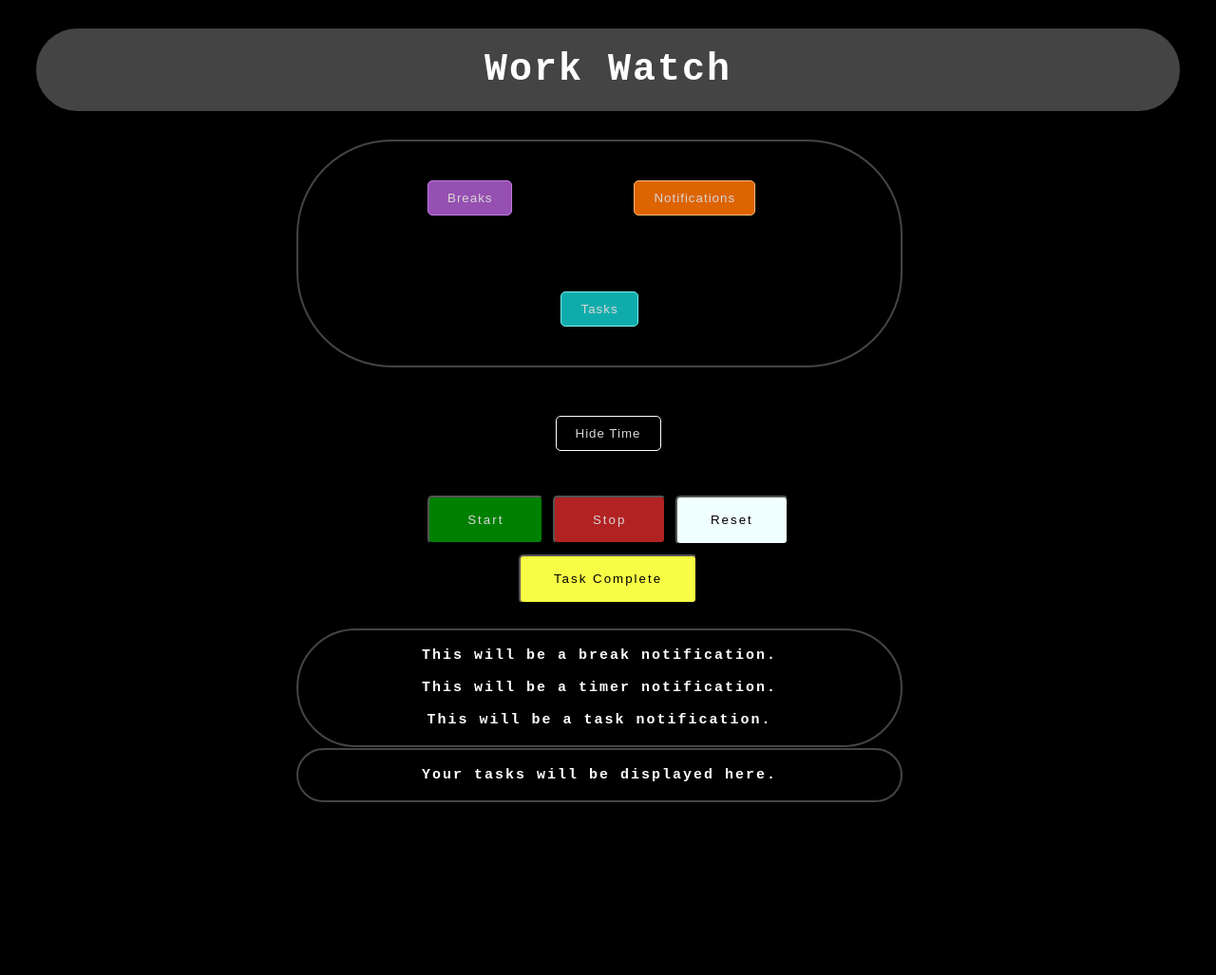
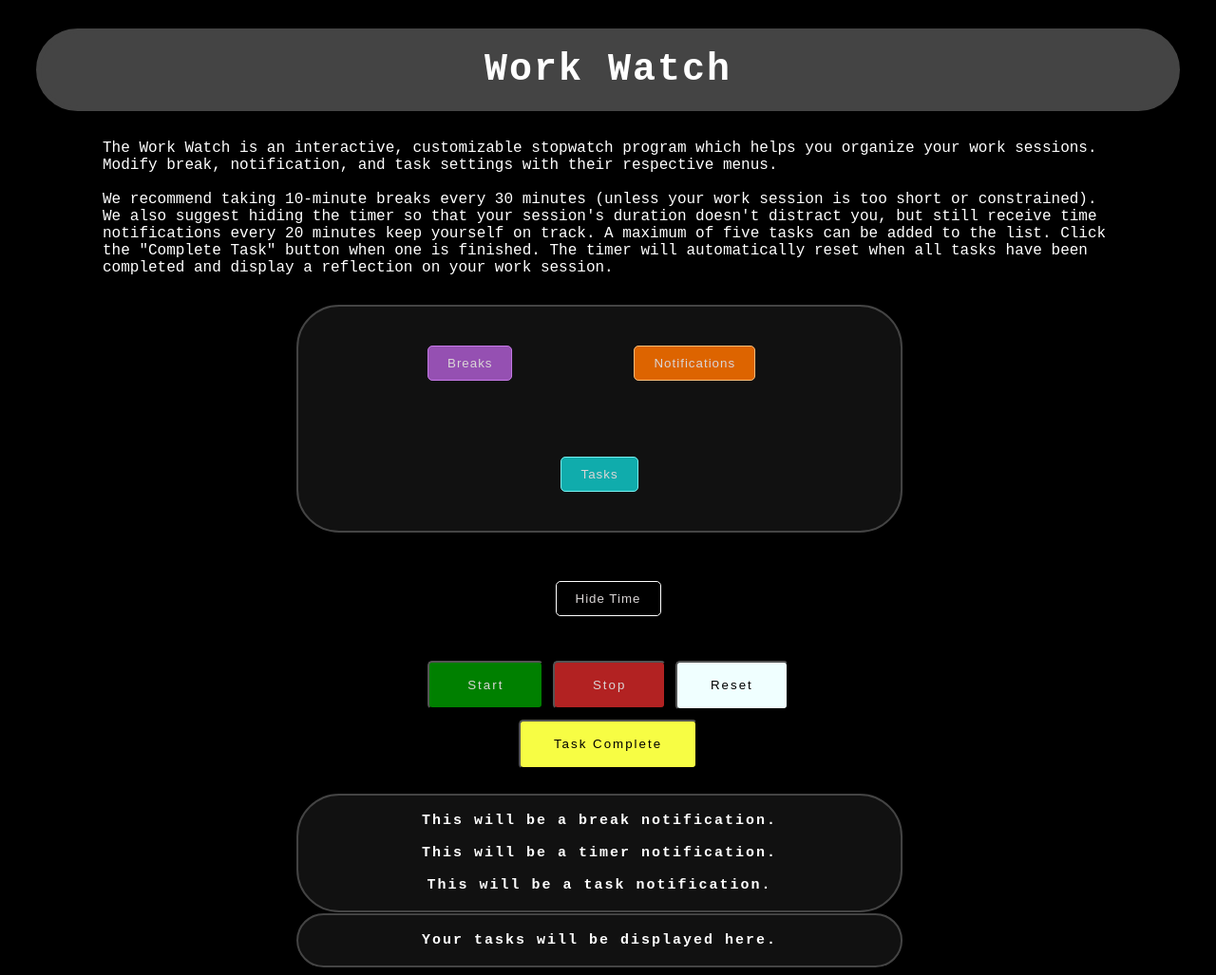
Before and after one commit to jagermi3ster/theworkwatch, a Jekyll site: the page built from _posts/2022-10-28-workwatchbeta.md, in a window 1280 px wide. Shown: the whole page at 95% size. Built offline with Jekyll 4.4.1, drawn with Linux system fonts in a browser that asks for light colours; before the commit the page ends 900 px from its top, so only the background shows below that; some of the changed lines change nothing that is shown.

Commit message:
nearbetafinal

```diff
--- a/_posts/2022-10-28-workwatchbeta.md
+++ b/_posts/2022-10-28-workwatchbeta.md
@@ -6,6 +6,7 @@ permalink: /workwatchbeta
 ---
 
 <h3>Work Watch</h3>
+<p style="margin:10px 100px 30px 100px; text-align:left">The Work Watch is an interactive, customizable stopwatch program which helps you organize your work sessions. Modify break, notification, and task settings with their respective menus.<br><br>We recommend taking 10-minute breaks every 30 minutes (unless your work session is too short or  constrained). We also suggest hiding the timer so that your session's duration doesn't distract you, but still receive time notifications every 20 minutes keep yourself on track. A maximum of five tasks can be added to the list. Click the "Complete Task" button when one is finished. The timer will automatically reset when all tasks have been completed and display a reflection on your work session.</p>
 <h4><button id="break">Breaks</button>&emsp; <button id="notif">Notifications</button>&emsp;<button id="task">Tasks</button></h4>
 <br>
 <h5 id="breakinput" style="transform:translate(+235px, -60px)"><label>Break Info<br></label>
@@ -167,9 +168,9 @@ h4
   font-size: 15px;
   letter-spacing: 1px;
   margin: 1px;
-  background: #000000;
+  background: #111111;
   border:solid 2px #444444;
-  border-radius: 100px;
+  border-radius: 45px;
   padding:1px 1px 1px;
   letter-spacing: 2px;
   text-align: center;
@@ -212,6 +213,7 @@ let sec = 0;
 let min = 0;
 let hr = 0;
 let running = 0;
+let started = 0;
 let notifbox = document.getElementById('notifbox');
 let notiftext = "This will be a timer notification.";
 let breaktext = "This will be a break notification.";
@@ -284,8 +286,9 @@ function timer() {
       };
       update_notifbox();
     };
-    if(constant == breaktrig) {
+    if(constant == breaktrig && breaktrig != 0) {
       breaktext = "It's break time! Please take a " + breakdur + "-minute break.";
+      taskend = taskend + (breakdur * 6000)
       breakend = (breakdur * 6000) + constant;
       breaktrig = (constant + (6000 * (breakdur + breakintv)))
       console.log(constant, breakend, breakintv)
@@ -298,6 +301,7 @@ function timer() {
     if(constant == taskend && taskend != 0) {
       tasktext = 'You anticipated that "' + tasknlist[currenttask] + '" would be completed by now.';
       taskovertime.push(tasknlist[currenttask]);
+      update_notifbox();
     };
     //Doing some string interpolation
     let seconds = sec < 10 ? `0`+ sec : sec;
@@ -321,17 +325,17 @@ function readtime(){
 //Start timer
 function start(){
  if (running == 0){
-   breaktext = "This will be a break notification."
-   notiftext = "This will be a timer notification."
-   tasktext = "This will be a task notification."
+   if(started == 0) {
+    breaktext = "This will be a break notification."
+    notiftext = "This will be a timer notification."
+    tasktext = "This will be a task notification."
+    started = 1
+    }
    update_notifbox()
-   try {
-     taskend = (taskdlist[0] * 6000);
-   }
-   catch(err) {
-   };
+   taskend = (taskdlist[0] * 6000);
    if(Math.round(Number(bintvinp.value)) > 0) {
      breakintv = Math.round(Number(bintvinp.value))
+     breaktrig = (breakintv * 6000)
    } else {
      breaktext = "Input a break interval as an integer greater than zero."
      update_notifbox()
```
